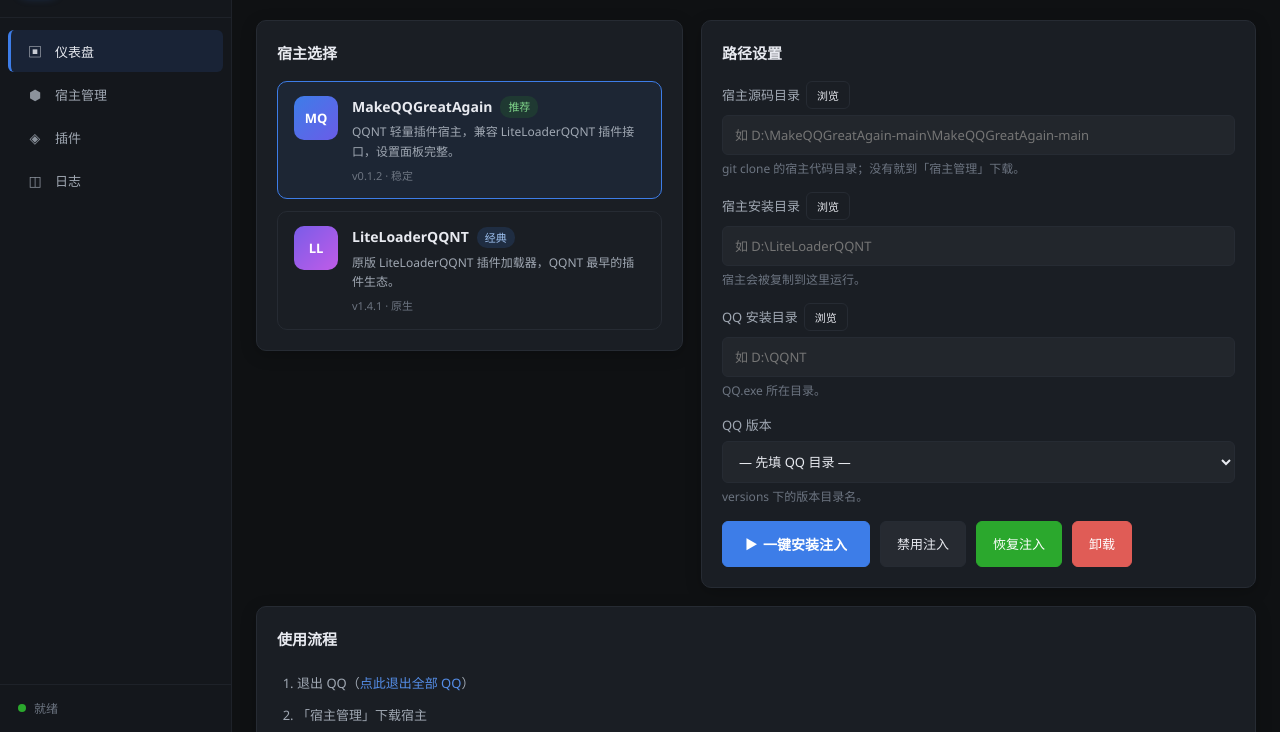
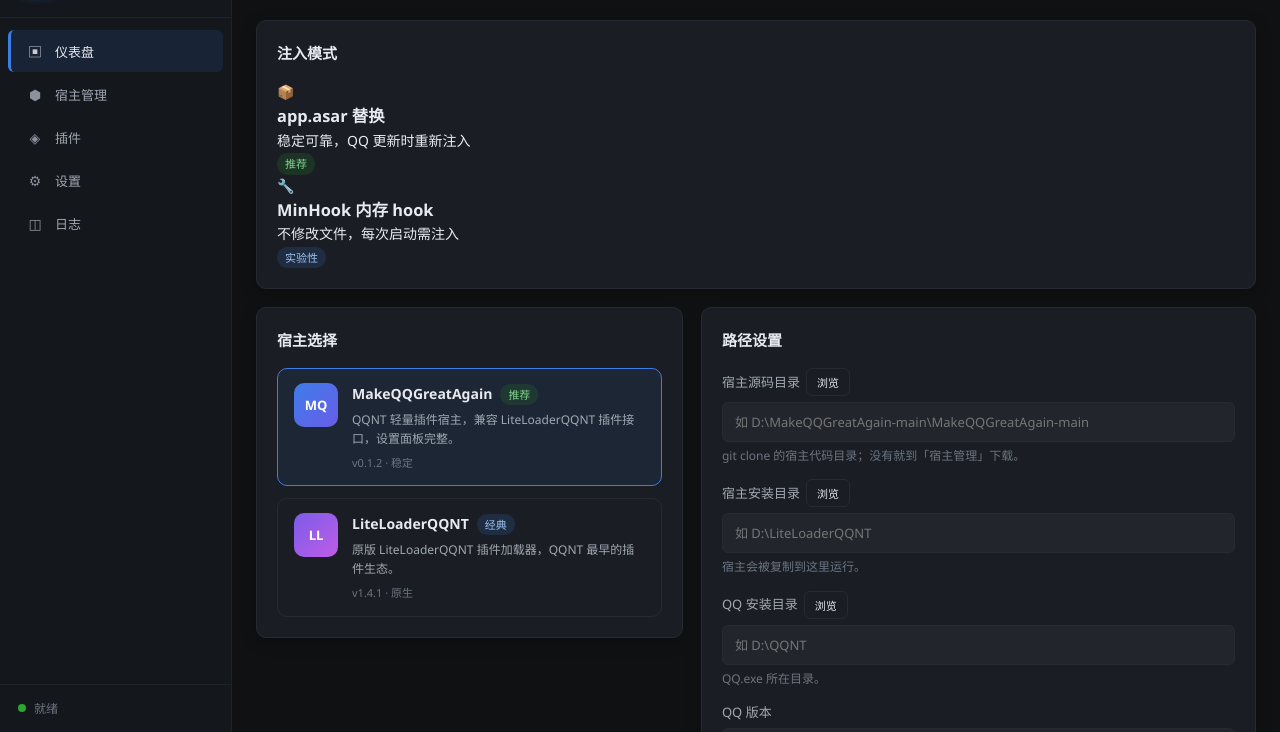
Before and after one commit to CFVASXA/MQGA-Injector, a plain HTML site: page web/index.html in a window 1280 px wide. Shown: the part 68-800 px from the top of the page. Drawn offline with Linux system fonts and the light colour scheme.

Commit message:
update web/index.html (v2.0: multi-mode injection + UI rework)

```diff
--- a/web/index.html
+++ b/web/index.html
@@ -20,6 +20,7 @@
       <button class="nav-item active" data-page="dash"><span class="ico">▣</span><span>仪表盘</span></button>
       <button class="nav-item" data-page="host"><span class="ico">⬢</span><span>宿主管理</span></button>
       <button class="nav-item" data-page="plugins"><span class="ico">◈</span><span>插件</span></button>
+      <button class="nav-item" data-page="settings"><span class="ico">⚙</span><span>设置</span></button>
       <button class="nav-item" data-page="logs"><span class="ico">◫</span><span>日志</span></button>
     </nav>
     <div class="sidebar-foot">
@@ -46,6 +47,29 @@
     <main id="content">
       <!-- 仪表盘 -->
       <section class="page active" id="page-dash">
+        <!-- 注入模式选择 -->
+        <div class="card mode-card">
+          <h2>注入模式</h2>
+          <div class="mode-grid">
+            <div class="mode-item selected" data-mode="asar">
+              <div class="mode-icon">📦</div>
+              <div class="mode-info">
+                <h3>app.asar 替换</h3>
+                <p>稳定可靠，QQ 更新时重新注入</p>
+                <span class="tag ok">推荐</span>
+              </div>
+            </div>
+            <div class="mode-item" data-mode="minhook">
+              <div class="mode-icon">🔧</div>
+              <div class="mode-info">
+                <h3>MinHook 内存 hook</h3>
+                <p>不修改文件，每次启动需注入</p>
+                <span class="tag">实验性</span>
+              </div>
+            </div>
+          </div>
+        </div>
+
         <div class="grid-2col">
           <div class="card host-card-wrap">
             <h2>宿主选择</h2>
@@ -123,6 +147,7 @@
         <div class="card quick-flow">
           <h2>使用流程</h2>
           <ol class="flow">
+            <li>选择注入模式（app.asar 替换 或 MinHook 内存 hook）</li>
             <li>退出 QQ（<a href="#" id="linkKillQq">点此退出全部 QQ</a>）</li>
             <li>「宿主管理」下载宿主</li>
             <li>确认路径与版本</li>
@@ -160,6 +185,25 @@
         </div>
       </section>
 
+      <!-- 设置 -->
+      <section class="page" id="page-settings">
+        <div class="card">
+          <h2>高级设置</h2>
+          <div class="fields">
+            <div class="field">
+              <label>MinHook 宿主 DLL 路径</label>
+              <input id="minhookDllPath" placeholder="data\host-minhook.dll" spellcheck="false">
+              <div class="hint">MinHook 模式使用的宿主 DLL（需自行编译）</div>
+            </div>
+            <div class="field">
+              <label>
+                <input type="checkbox" id="autoReinject"> QQ 更新后自动重新注入
+              </label>
+            </div>
+          </div>
+        </div>
+      </section>
+
       <!-- 日志 -->
       <section class="page" id="page-logs">
         <div class="card">
```
